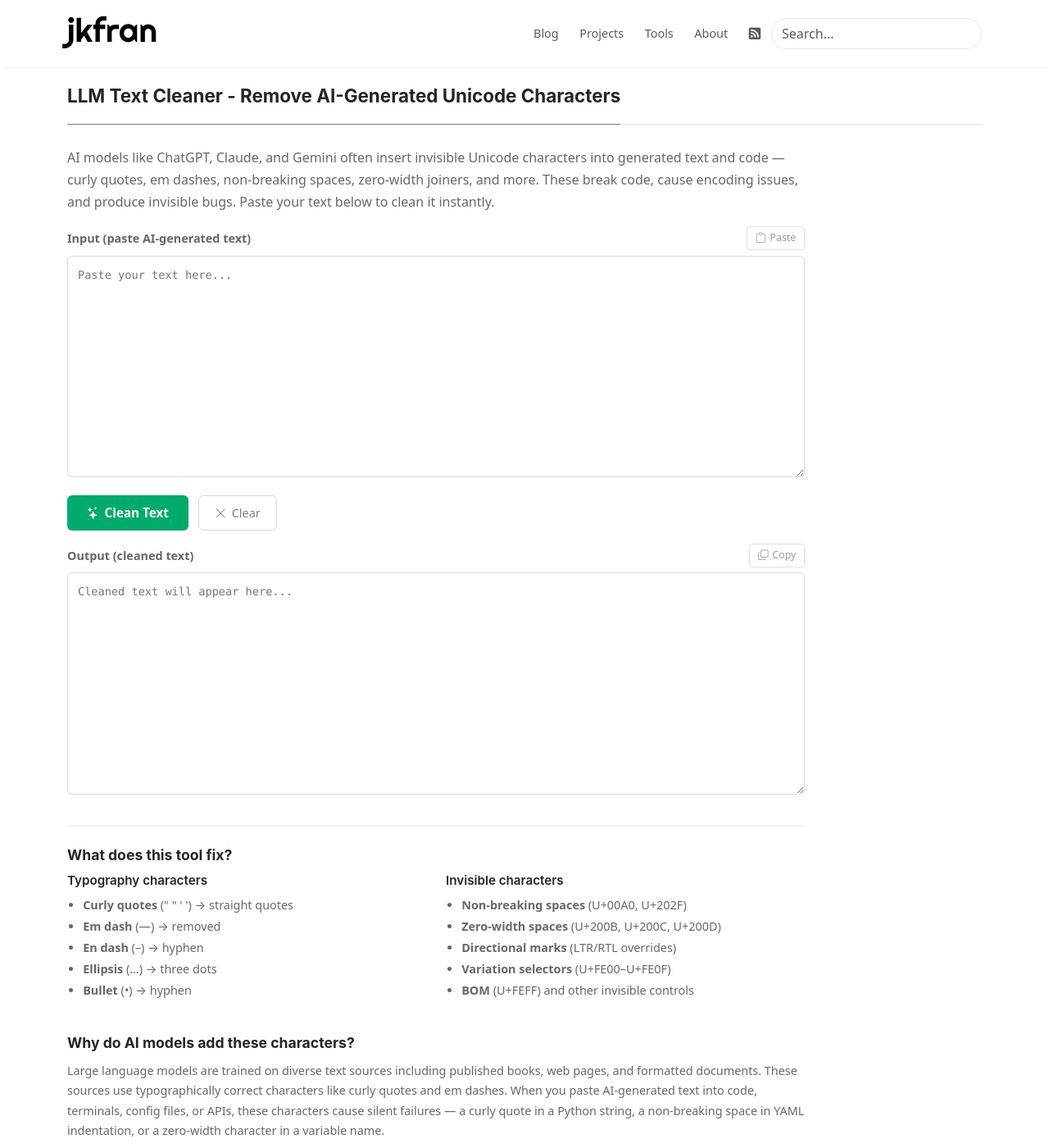
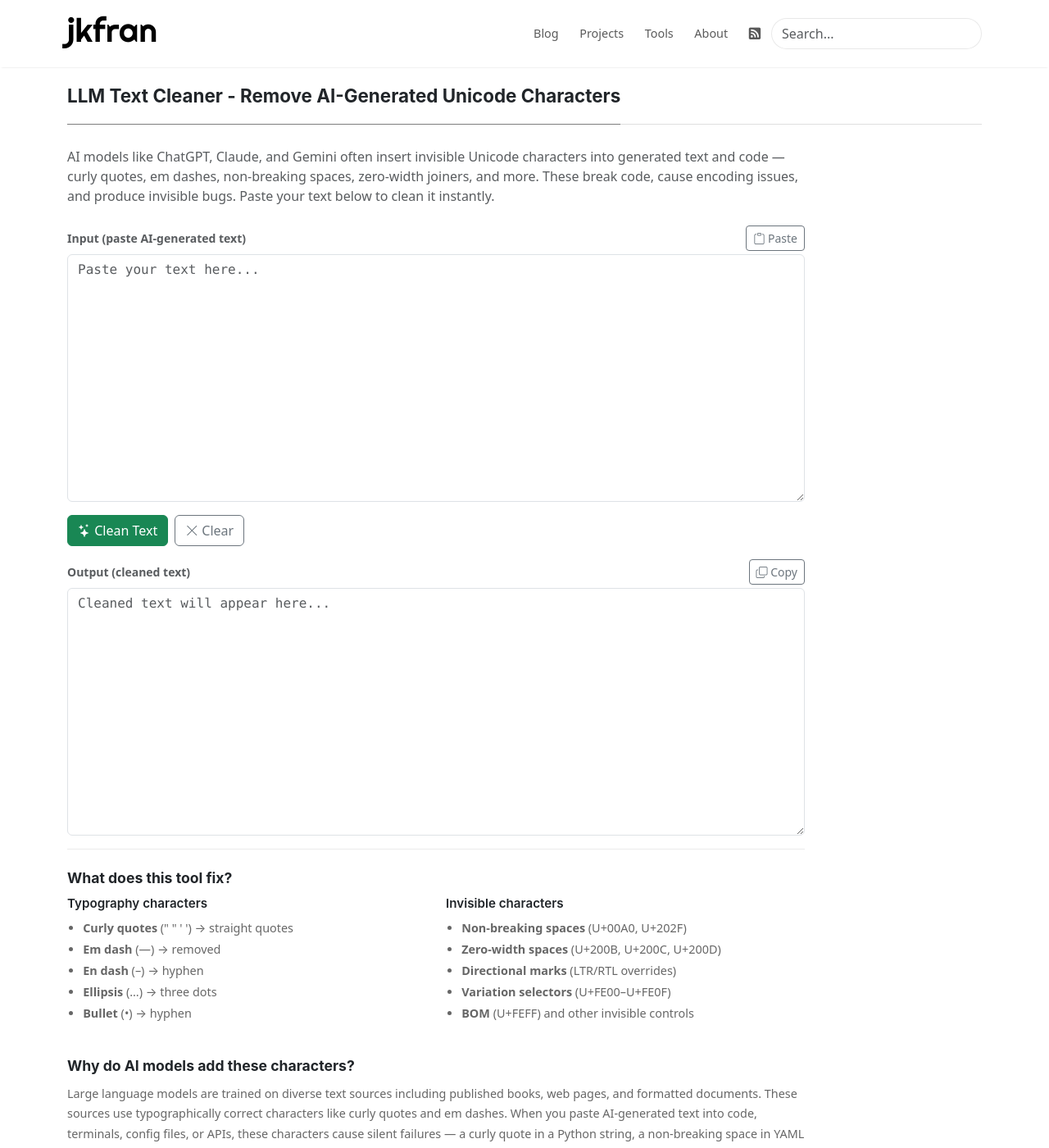
Before and after one commit to jkfran/jkfran.com, a Jekyll site: the page built from _tools/llm-text-cleaner.html, in a window 1280 px wide and 1400 px high. Shown: the whole window at 82% size. Built offline with Jekyll 4.4.1, drawn with Linux system fonts in a browser that asks for light colours.

Commit message:
Replace custom tool styles with Bootstrap 5 utilities
Replaced custom button, alert, table, textarea, and layout classes with
BS5 equivalents (btn, alert, form-control, table, d-flex, gap-2, etc.).
_tools.scss reduced from 255 to 91 lines (64% smaller). Total SCSS
from 1356 to 1192 lines.

```diff
--- a/_sass/_tools.scss
+++ b/_sass/_tools.scss
@@ -55,170 +55,6 @@
   max-width: 900px;
 }
 
-.tool-description {
-  font-size: 1rem;
-  color: rgba(0, 0, 0, 0.6);
-  line-height: 1.7;
-  margin-bottom: 1.5rem;
-}
-
-.tool-stats {
-  text-align: center;
-  padding: 0.6rem 1rem;
-  background: #e8f5e9;
-  border-radius: 6px;
-  color: #2e7d32;
-  font-weight: 600;
-  font-size: 0.95rem;
-  margin-bottom: 1.5rem;
-}
-
-.tool-stats-error {
-  background: #fce4ec;
-  color: #c62828;
-}
-
-.tool-area {
-  margin-bottom: 2rem;
-}
-
-.tool-panel {
-  margin-bottom: 1rem;
-}
-
-.tool-panel-header {
-  display: flex;
-  justify-content: space-between;
-  align-items: center;
-  margin-bottom: 0.4rem;
-
-  label {
-    font-weight: 600;
-    font-size: 0.9rem;
-    color: rgba(0, 0, 0, 0.6);
-  }
-}
-
-.tool-textarea {
-  width: 100%;
-  padding: 0.75rem;
-  border: 1px solid rgba(0, 0, 0, 0.15);
-  border-radius: 6px;
-  font-family: SFMono-Regular, Consolas, "Liberation Mono", Menlo, monospace;
-  font-size: 0.85rem;
-  line-height: 1.5;
-  resize: vertical;
-  transition: border-color 0.2s;
-
-  &:focus {
-    outline: none;
-    border-color: #00ab6b;
-    box-shadow: 0 0 0 3px rgba(0, 171, 107, 0.15);
-  }
-}
-
-.tool-actions {
-  display: flex;
-  gap: 0.75rem;
-  margin-bottom: 1rem;
-  flex-wrap: wrap;
-}
-
-.tool-btn-primary {
-  display: inline-flex;
-  align-items: center;
-  gap: 0.4rem;
-  padding: 0.6rem 1.5rem;
-  background: #00ab6b;
-  color: #fff;
-  border: none;
-  border-radius: 6px;
-  font-size: 0.95rem;
-  font-weight: 600;
-  cursor: pointer;
-  transition: background 0.2s;
-
-  &:hover {
-    background: #009a5f;
-  }
-}
-
-.tool-btn {
-  display: inline-flex;
-  align-items: center;
-  gap: 0.4rem;
-  padding: 0.6rem 1.2rem;
-  background: transparent;
-  color: rgba(0, 0, 0, 0.5);
-  border: 1px solid rgba(0, 0, 0, 0.15);
-  border-radius: 6px;
-  font-size: 0.9rem;
-  cursor: pointer;
-  transition:
-    border-color 0.2s,
-    color 0.2s;
-
-  &:hover {
-    border-color: rgba(0, 0, 0, 0.3);
-    color: rgba(0, 0, 0, 0.7);
-  }
-}
-
-.tool-btn-sm {
-  display: inline-flex;
-  align-items: center;
-  gap: 0.3rem;
-  padding: 0.25rem 0.6rem;
-  background: transparent;
-  color: rgba(0, 0, 0, 0.4);
-  border: 1px solid rgba(0, 0, 0, 0.12);
-  border-radius: 4px;
-  font-size: 0.78rem;
-  cursor: pointer;
-  transition: all 0.2s;
-
-  &:hover {
-    border-color: #00ab6b;
-    color: #00ab6b;
-  }
-}
-
-.tool-replacements {
-  margin-bottom: 2rem;
-
-  h3 {
-    font-size: 1rem;
-    font-weight: 700;
-    margin-bottom: 0.75rem;
-  }
-}
-
-.tool-table {
-  width: 100%;
-  border-collapse: collapse;
-  font-size: 0.85rem;
-
-  th,
-  td {
-    padding: 0.5rem 0.75rem;
-    border-bottom: 1px solid rgba(0, 0, 0, 0.08);
-    text-align: left;
-  }
-
-  th {
-    font-weight: 600;
-    color: rgba(0, 0, 0, 0.5);
-    font-size: 0.8rem;
-  }
-
-  code {
-    font-size: 0.8rem;
-    background: rgba(0, 0, 0, 0.04);
-    padding: 0.1rem 0.3rem;
-    border-radius: 3px;
-  }
-}
-
 .tool-info {
   padding-top: 1.5rem;
   border-top: 1px solid rgba(0, 0, 0, 0.08);
--- a/_tools/llm-text-cleaner.html
+++ b/_tools/llm-text-cleaner.html
@@ -6,54 +6,59 @@ description: "Free online tool to remove hidden Unicode characters, curly quotes
 ---
 
 <div class="tool-container">
-  <p class="tool-description">
+  <p class="text-muted mb-4">
     AI models like ChatGPT, Claude, and Gemini often insert invisible Unicode characters into generated text and code —
     curly quotes, em dashes, non-breaking spaces, zero-width joiners, and more. These break code, cause encoding issues,
     and produce invisible bugs. Paste your text below to clean it instantly.
   </p>
 
-  <div class="tool-stats" id="stats" style="display: none"><span id="charCount"></span> characters cleaned</div>
-
-  <div class="tool-area">
-    <div class="tool-panel">
-      <div class="tool-panel-header">
-        <label for="inputText">Input (paste AI-generated text)</label>
-        <button class="tool-btn-sm" id="pasteBtn" title="Paste from clipboard">
-          <i class="bi bi-clipboard"></i> Paste
-        </button>
-      </div>
-      <textarea id="inputText" class="tool-textarea" rows="12" placeholder="Paste your text here..."></textarea>
+  <div class="alert alert-success" id="stats" style="display: none">
+    <i class="bi bi-check-circle"></i> <span id="charCount"></span> characters cleaned
   </div>
 
-    <div class="tool-actions">
-      <button class="tool-btn-primary" id="cleanBtn"><i class="bi bi-stars"></i> Clean Text</button>
-      <button class="tool-btn" id="clearBtn"><i class="bi bi-x-lg"></i> Clear</button>
+  <div class="mb-3">
+    <div class="d-flex justify-content-between align-items-center mb-1">
+      <label for="inputText" class="form-label mb-0 small text-muted fw-semibold"
+        >Input (paste AI-generated text)</label
+      >
+      <button class="btn btn-sm btn-outline-secondary" id="pasteBtn"><i class="bi bi-clipboard"></i> Paste</button>
+    </div>
+    <textarea
+      id="inputText"
+      class="form-control font-monospace"
+      rows="12"
+      placeholder="Paste your text here..."
+    ></textarea>
   </div>
 
-    <div class="tool-panel">
-      <div class="tool-panel-header">
-        <label for="outputText">Output (cleaned text)</label>
-        <button class="tool-btn-sm" id="copyBtn" title="Copy to clipboard"><i class="bi bi-copy"></i> Copy</button>
+  <div class="d-flex gap-2 flex-wrap mb-3">
+    <button class="btn btn-success" id="cleanBtn"><i class="bi bi-stars"></i> Clean Text</button>
+    <button class="btn btn-outline-secondary" id="clearBtn"><i class="bi bi-x-lg"></i> Clear</button>
+  </div>
+
+  <div class="mb-3">
+    <div class="d-flex justify-content-between align-items-center mb-1">
+      <label for="outputText" class="form-label mb-0 small text-muted fw-semibold">Output (cleaned text)</label>
+      <button class="btn btn-sm btn-outline-secondary" id="copyBtn"><i class="bi bi-copy"></i> Copy</button>
     </div>
     <textarea
       id="outputText"
-        class="tool-textarea"
+      class="form-control font-monospace"
       rows="12"
       readonly
       placeholder="Cleaned text will appear here..."
     ></textarea>
   </div>
-  </div>
 
-  <div class="tool-replacements" id="replacements" style="display: none">
-    <h3>Replacements made</h3>
-    <table class="tool-table">
+  <div id="replacements" style="display: none" class="mb-4">
+    <h3 class="h6 fw-bold">Replacements made</h3>
+    <table class="table table-sm">
       <thead>
         <tr>
-          <th>Character</th>
-          <th>Unicode</th>
-          <th>Replaced with</th>
-          <th>Count</th>
+          <th class="text-muted small">Character</th>
+          <th class="text-muted small">Unicode</th>
+          <th class="text-muted small">Replaced with</th>
+          <th class="text-muted small">Count</th>
         </tr>
       </thead>
       <tbody id="replacementRows"></tbody>
```
Also changed, not shown: other parts of _tools/llm-text-cleaner.html (+37 -47 lines), _tools/json-formatter.html (+25 -39 lines). Lines whose indentation alone changed are shown as unchanged.
